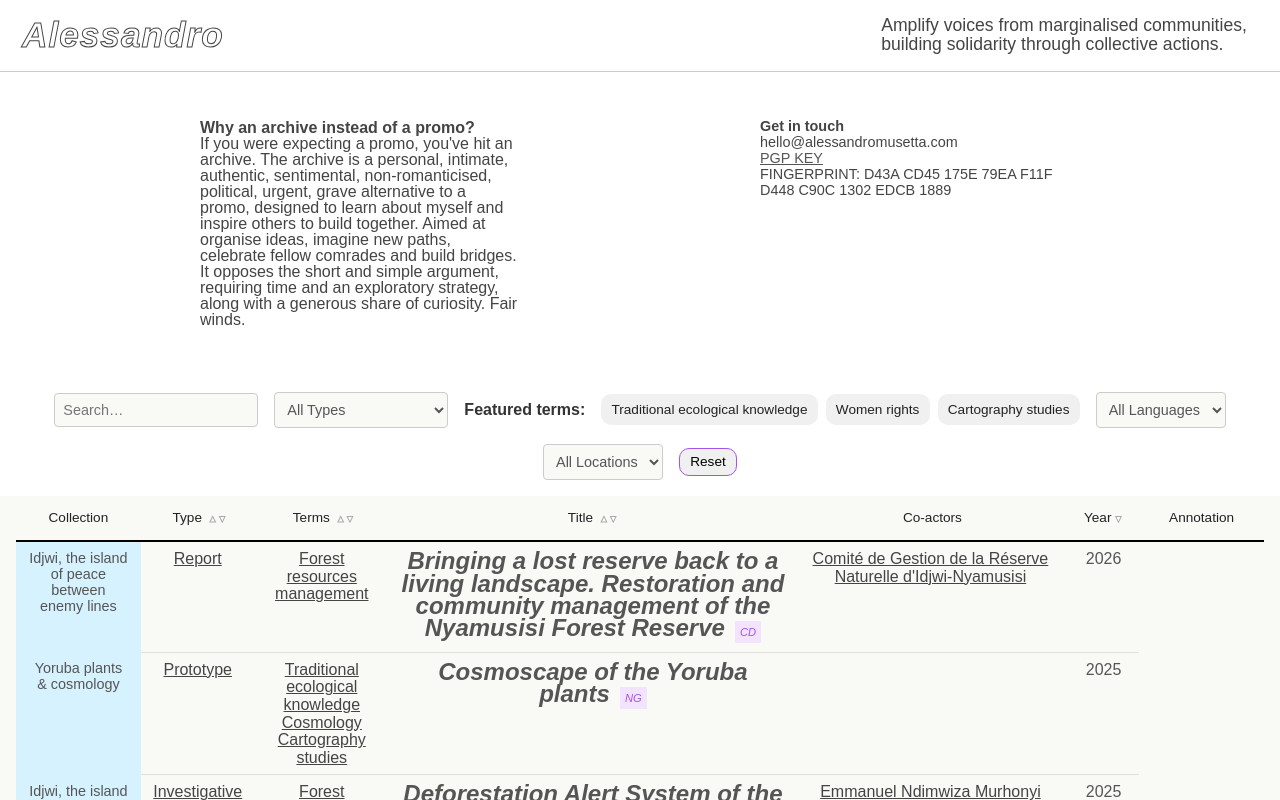
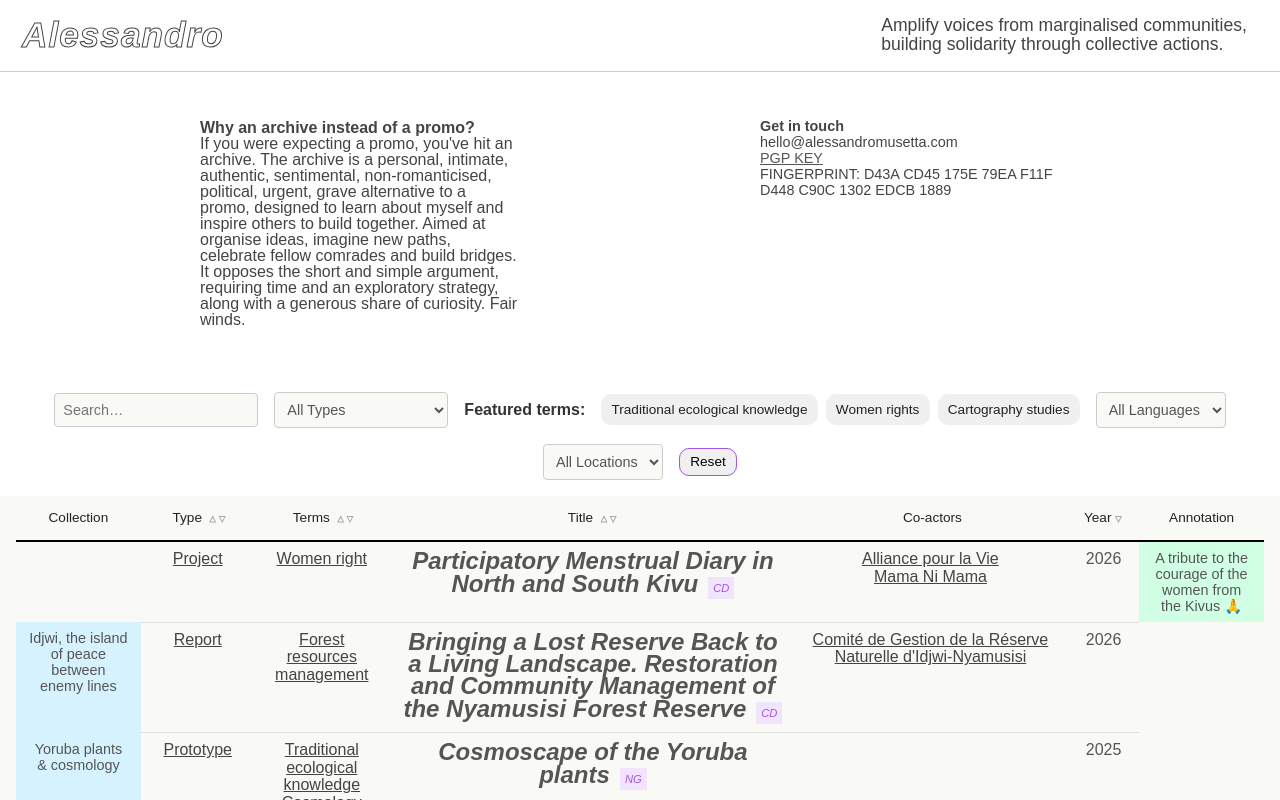
Before and after one commit to lsnmst/archive, a Svelte app: page / in a window 1280 px wide. Shown: the top 800 px of the page. Built offline with nearby package versions, Linux system fonts and the light colour scheme; a web font is replaced by a local one.

Commit message:
Update ADD data.js END 62

```diff
--- a/src/App.svelte
+++ b/src/App.svelte
@@ -468,7 +468,7 @@
     by
     <a target="_blank" href="https://silviolorusso.com/">Silvio Lorusso</a>'s
     words. I thank all the people I have met along the path and those I will
-    meet. Archive update 20th November 2025.
+    meet. Archive update 4th March 2026.
 
     <br /><br /><br /><br />
     <button on:click={printArchive}>
--- a/src/bios.js
+++ b/src/bios.js
@@ -67,6 +67,8 @@ const bios = {
         "Researcher in environmental sociology and grassroots organizer of the Idjwi Island",
     "Comité de Gestion de la Réserve Naturelle d'Idjwi-Nyamusisi":
         "The Idjwi-Nyamusisi Nature Reserve is a community reserve of local interest managed by the Ntambuka Chiefdom and Rubenga Chiefdom, established by decree of the Province of South Kivu No. 22/131/GP/SK of 20 May 2022.",
+    "Mama Ni Mama":
+        "Women-focused NGO deeply embedded in local communities of the North and South Kivu provinces of the Democratic Rupublic of the Congo"
 };
 
 export default bios;
--- a/src/data.js
+++ b/src/data.js
@@ -1,8 +1,25 @@
 export default [
+    {
+        id: 62,
+        countrycode: "CD",
+        title: "Participatory Menstrual Diary in North and South Kivu",
+        url: "https://participatory-menstrual-diary.netlify.app/",
+        type: "Project",
+        languages: ["Français", "English"],
+        location: ["DR Congo"],
+        terms: ["Women right"],
+        authors: ["Alliance pour la Vie", "Mama Ni Mama"],
+        collection: "",
+        annotation: "A tribute to the courage of the women from the Kivus 🙏",
+        year: "2026",
+        featured: "no",
+        featureImage: "",
+        featureDescription: ""
+    },
     {
         id: 61,
         countrycode: "CD",
-        title: "Bringing a lost reserve back to a living landscape. Restoration and community management of the Nyamusisi Forest Reserve",
+        title: "Bringing a Lost Reserve Back to a Living Landscape. Restoration and Community Management of the Nyamusisi Forest Reserve",
         url: "https://lsnmst.github.io/nyamusisi",
         type: "Report",
         languages: ["Français", "English"],
```
